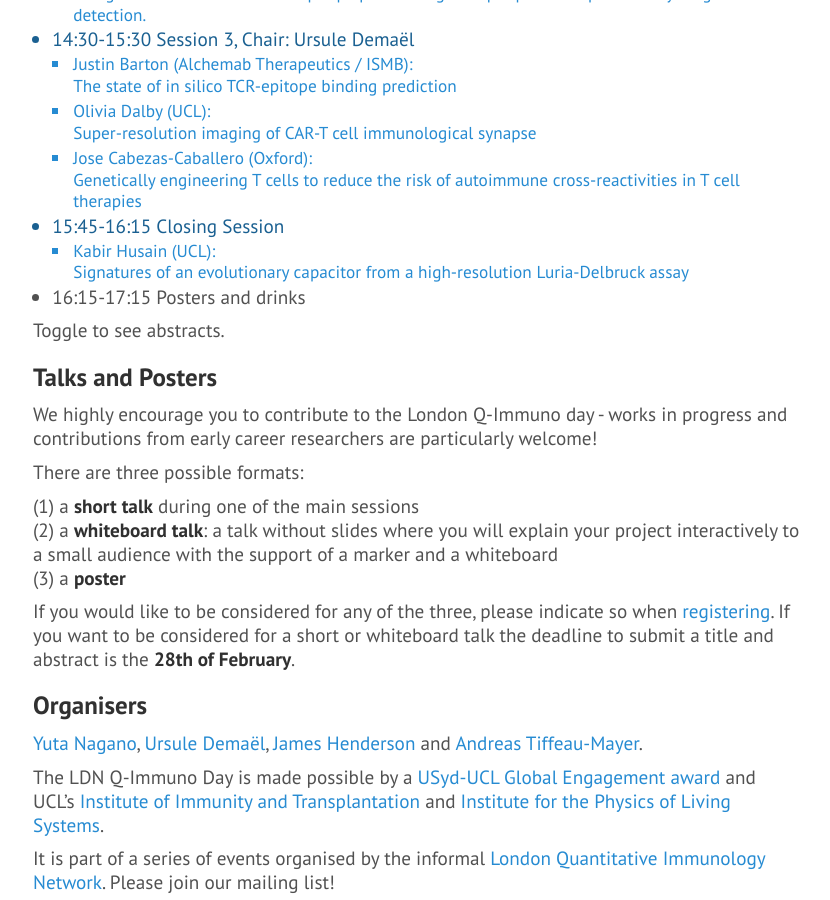
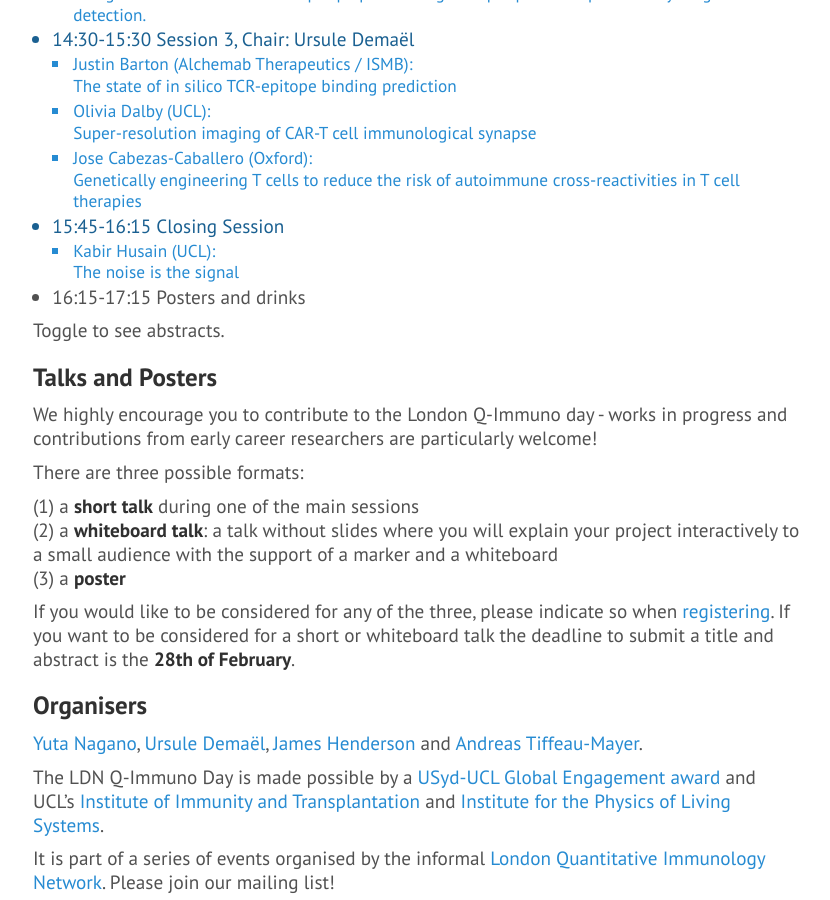
Before and after one commit to andim/andim.github.io, a Jekyll site: the page built from ldnday.md, in a window 1280 px wide and 900 px high, scrolled down 1586 px. Shown: the whole window, without its empty margins (223-1053 px from the left). Built offline with Jekyll 4.4.1, drawn with Linux system fonts in a browser that asks for light colours; nearby versions of some CDN libraries; a script that is not in the unit is left out; part of the change alters nothing that is shown.

```diff
--- a/ldnday.md
+++ b/ldnday.md
@@ -56,7 +56,8 @@ There is no registration fee, but we encourage prior [registration](https://lu.m
 <a href="https://www.sydney.edu.au/medicine-health/about/our-people/academic-staff/alexandra-sharland.html">Alexandra Sharland</a> (University of Sydney): <br>
 Characterizing alloreactive T cells in Transplantation
 </summary>
-<p> Abstract</p>
+<p> Directly alloreactive CD8 T cells recognise epitopes formed by an allogeneic MHC I molecule loaded with an endogenous peptide. Using a combination of mass spectrometry and ex-vivo multimer staining, we have recently identified over 40 immunogenic peptides presented by H-2Kb. Profiling the T cell receptor (TCR) repertoire of CD8 T cells responding to a subset of these epitopes under various transplant conditions can inform our understanding of the molecular basis of alloreactivity and the mechanisms underlying transplant tolerance or rejection.
+</p>
 </details>
 <details>
 <summary>
@@ -167,10 +168,10 @@ Genetically engineering T cells to reduce the risk of autoimmune cross-reactivit
 <details>
 <summary>
 <a href="https://kabirhusain.github.io/">Kabir Husain</a> (UCL): <br>
-Signatures of an evolutionary capacitor from a high-resolution Luria-Delbruck assay
+The noise is the signal
 </summary>
   <p>
-  TBD
+  Eighty years ago, Luria and Delbruck had a rather clever idea: simply by counting bacterial colonies on a plate, they learned something about the nature of evolution and even measured the mutation rate -- a full decade before the structure of DNA was determined. However, their particular statistical insight has not been brought into the modern age. I will present a high-throughput riff on their work, and discuss applications in the context of ongoing work on proofreading DNA polymerases, modifier loci, and protein evolvability. Overall, I hope to suggest a phenomenological, statistical approach to study the ebb and flow of genetic variation in a population.
   </p>
 </details>
 </details>
```
